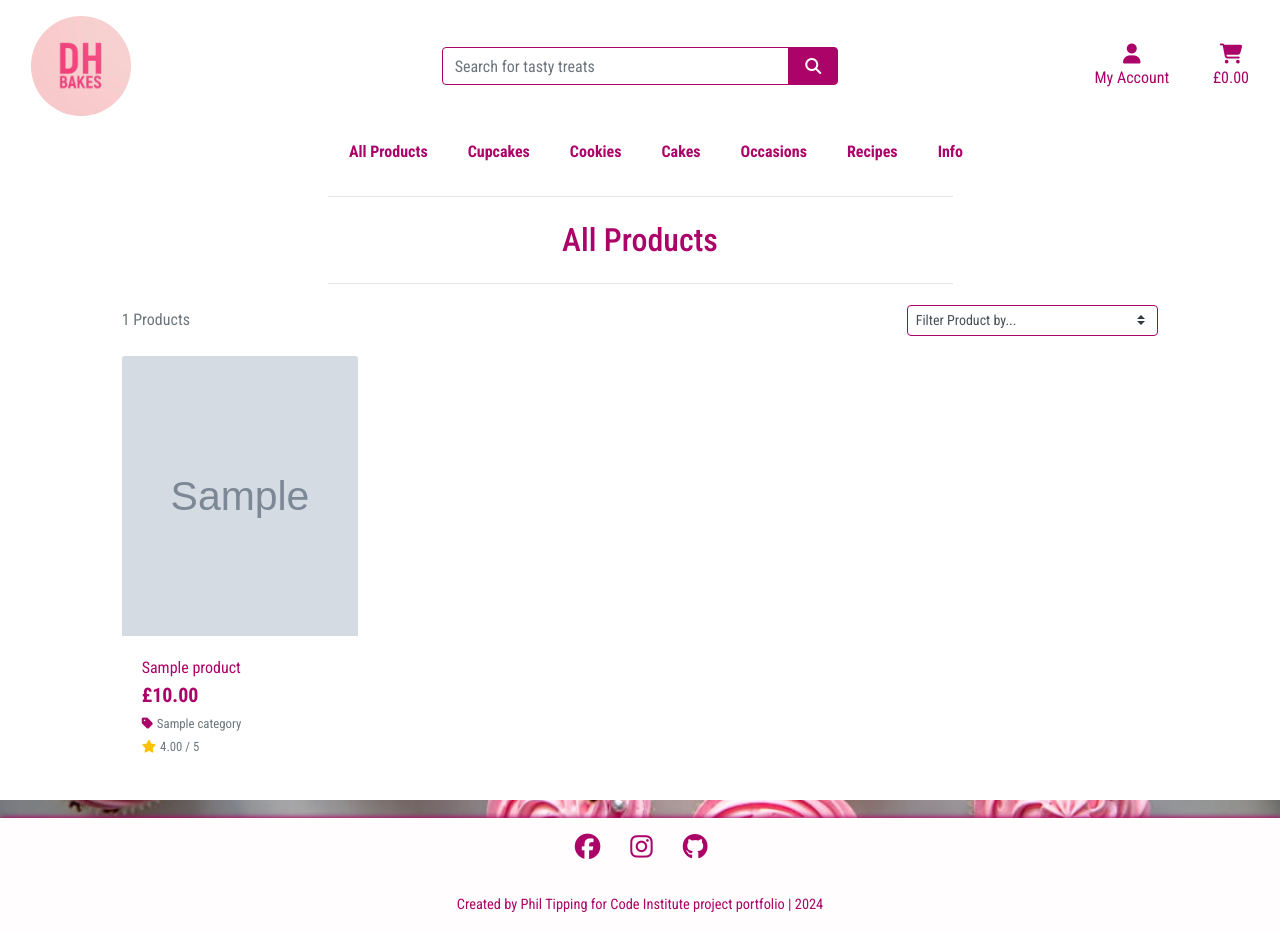
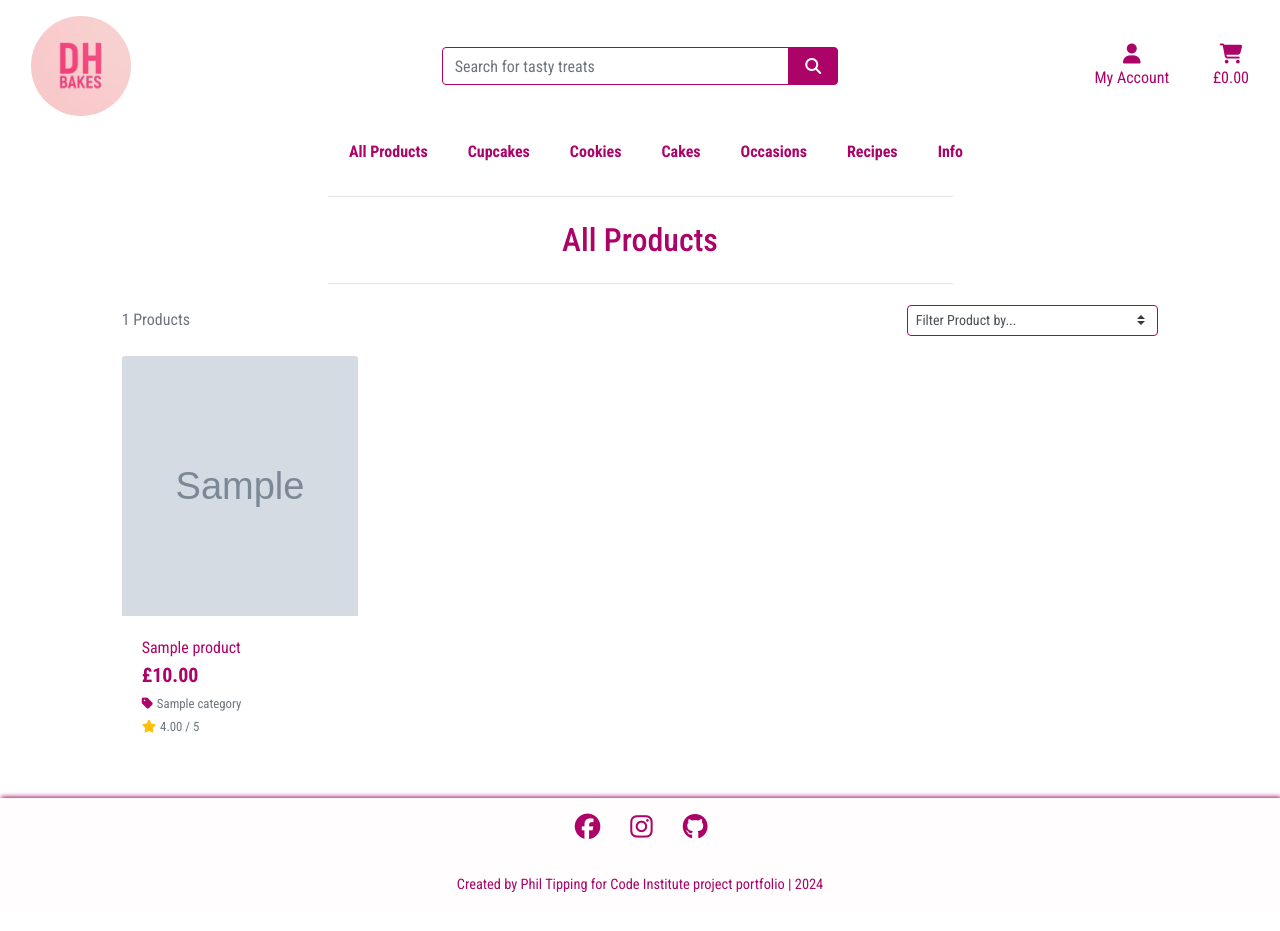
Before and after one commit to philtipping31/DH-Bakes, a Django app: page /products/ in a window 1280 px wide. After the commit the page ends 892 px from the top, so only its background shows below. Run offline with Django 3.2, Linux system fonts and the light colour scheme; tables that the repository leaves empty hold one stand-in row (values such as "Sample post"); grey boxes marked "Sample" are stand-in pictures; some libraries are stand-ins or nearby versions.

Commit message:
Product image resize

```diff
--- a/static/css/base.css
+++ b/static/css/base.css
@@ -155,7 +155,7 @@ body {
 
 .fixed-img-size {
     width: 380px;
-    height: 280px
+    height: 260px
 }
 
 .product-img-hover:hover {
```
